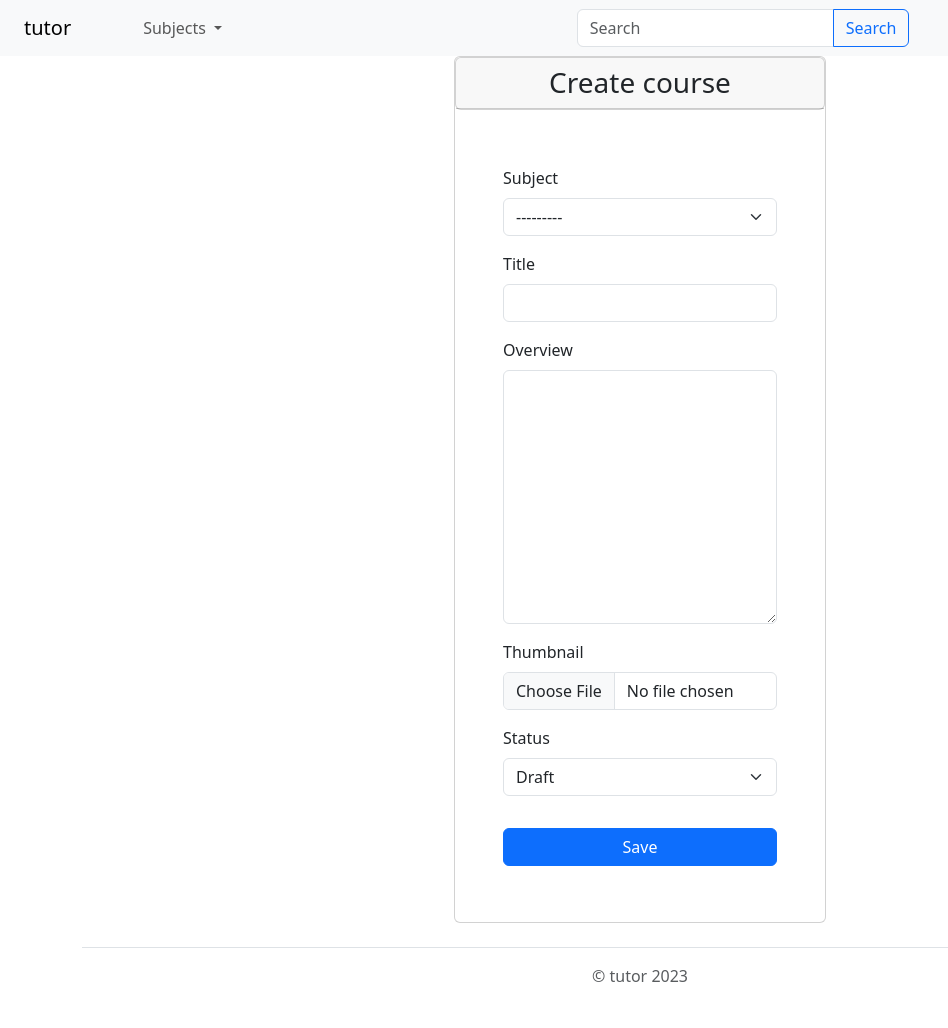
After one commit to MateuszM-M/tutor, a Django app: template learning/templates/learning/teacher/update_course.html in a window 1280 px wide. The commit adds this page. Shown: the whole page, without its empty margins (0-948 px from the left). Run offline with Django 4.2, Linux system fonts and the light colour scheme; the template is opened without the code that fills it: values that come from a table or form of the project are taken from there, others are empty; parts of the project's set-up code (start-up, migrations or seed data) failed here and were passed over; some libraries are stand-ins or nearby versions.

Commit message:
Add course update

```diff
--- a/learning/forms.py
+++ b/learning/forms.py
@@ -2,7 +2,7 @@ from django import forms
 from .models import Course
 
 
-class CreateCourseForm(forms.ModelForm):
+class CreateUpdateCourseForm(forms.ModelForm):
     class Meta:
         model = Course
         fields = [
--- a/learning/templates/learning/teacher/teacher_dashboard.html
+++ b/learning/templates/learning/teacher/teacher_dashboard.html
@@ -38,7 +38,7 @@
 
                             <div class="list-group-item">
                                 <div class="text-center mb-2 d-grid col-12">
-                                    <a href="#" class="btn btn-outline-primary">edit</a>
+                                    <a href="{% url 'learning:update_course' course.id %}" class="btn btn-outline-primary">edit</a>
                                 </div>
                                 <div class="text-center mb-2 d-grid col-12">
                                     <a href="{% url 'learning:delete_course' course.id %}" class="btn btn-outline-danger" >delete</a>
--- /dev/null
+++ b/learning/templates/learning/teacher/update_course.html
@@ -0,0 +1,33 @@
+{% extends 'layout/main.html' %}
+{% load crispy_forms_tags %}
+
+{% block title %}Dashboard{% endblock %}
+
+{% block content %}
+<div class="container d-flex justify-content-around my-auto">
+    <div class="card col-md-4">
+        <main>
+            <div>
+
+                <form action="" method="POST" enctype="multipart/form-data">
+
+                    <div class="card text-center">
+                        <h3 class="fw-normal card-text card-header">Create course</h3>
+                    </div>
+
+                    <div class="p-5">
+
+                        <div class="form-floating my-2">
+                            {% crispy form %}
+                            <input class="w-100 btn btn-primary mt-3" type="submit" value="Save">
+                        </div>
+
+                </form>
+
+            </div>
+        </main>
+    </div>
+
+
+</div>
+{% endblock %}
--- a/learning/urls.py
+++ b/learning/urls.py
@@ -18,4 +18,8 @@ urlpatterns = [
     path('teacher/delete_course/<str:pk>',
          views.CourseDeleteView.as_view(),
          name='delete_course'),
+
+    path('teacher/update_course/<str:pk>',
+         views.CourseUpdateView.as_view(),
+         name='update_course'),
 ]
```
Also changed, not shown: learning/views.py (+11 -4 lines).
